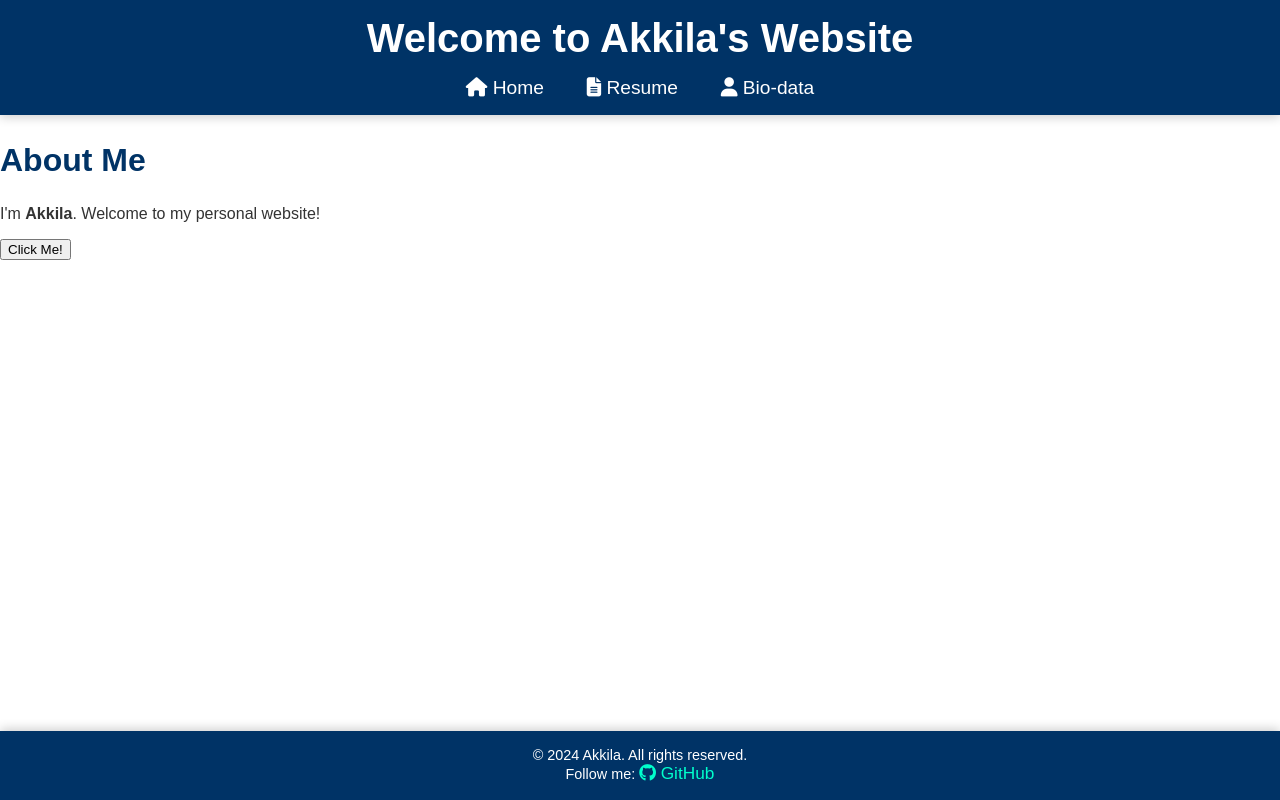
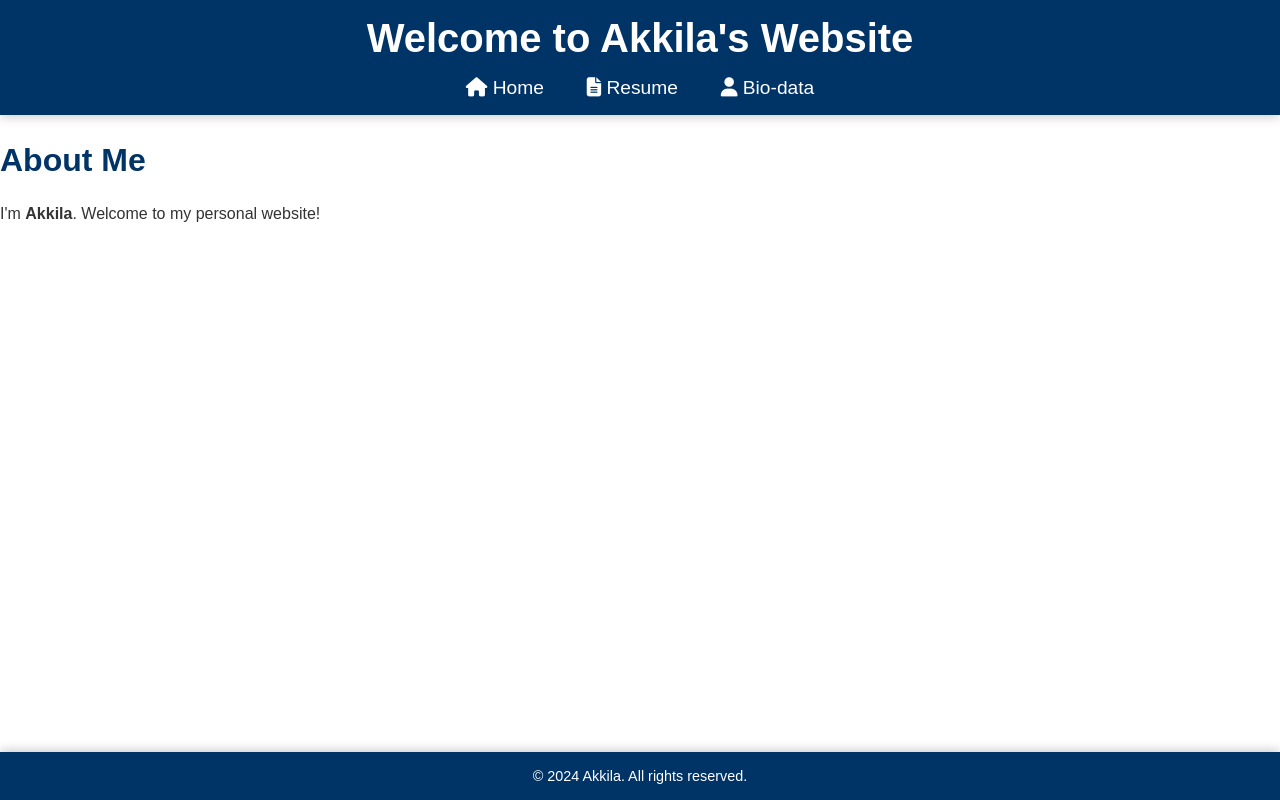
Before and after one commit to Mounisha269/resume_website, a plain HTML site: page index.html in a window 1280 px wide. Drawn offline with Linux system fonts and the light colour scheme.

Commit message:
Update index.html

```diff
--- a/index.html
+++ b/index.html
@@ -19,13 +19,12 @@
     <main>
         <h2>About Me</h2>
         <p> I'm <strong>Akkila</strong>. Welcome to my personal website! </p>
-        <button onclick="alert('Thanks for visiting!')">Click Me!</button>
+
     </main>
     <footer>
         <p>&copy; 2024 Akkila. All rights reserved.</p>
-        <p>Follow me:
-            <a href="https://github.com" target="_blank"><i class="fab fa-github"></i> GitHub</a>
-        </p>
+
+
     </footer>
 </body>
 </html>
```
